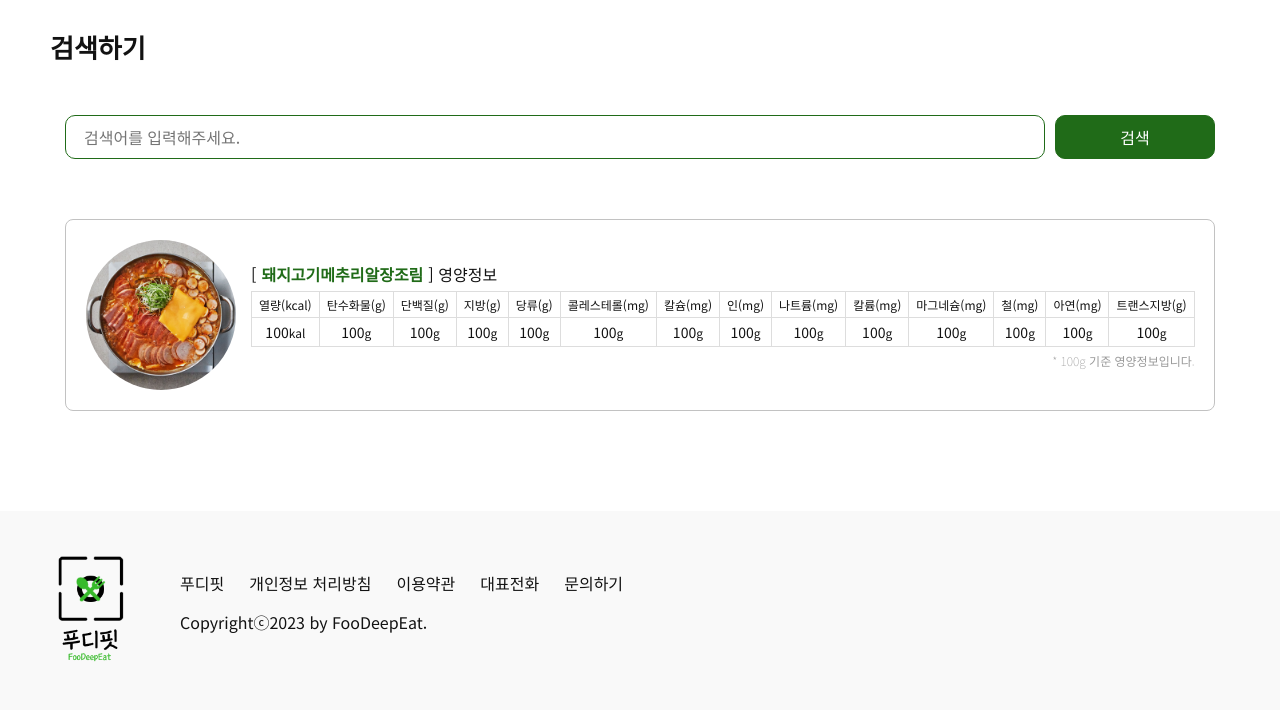
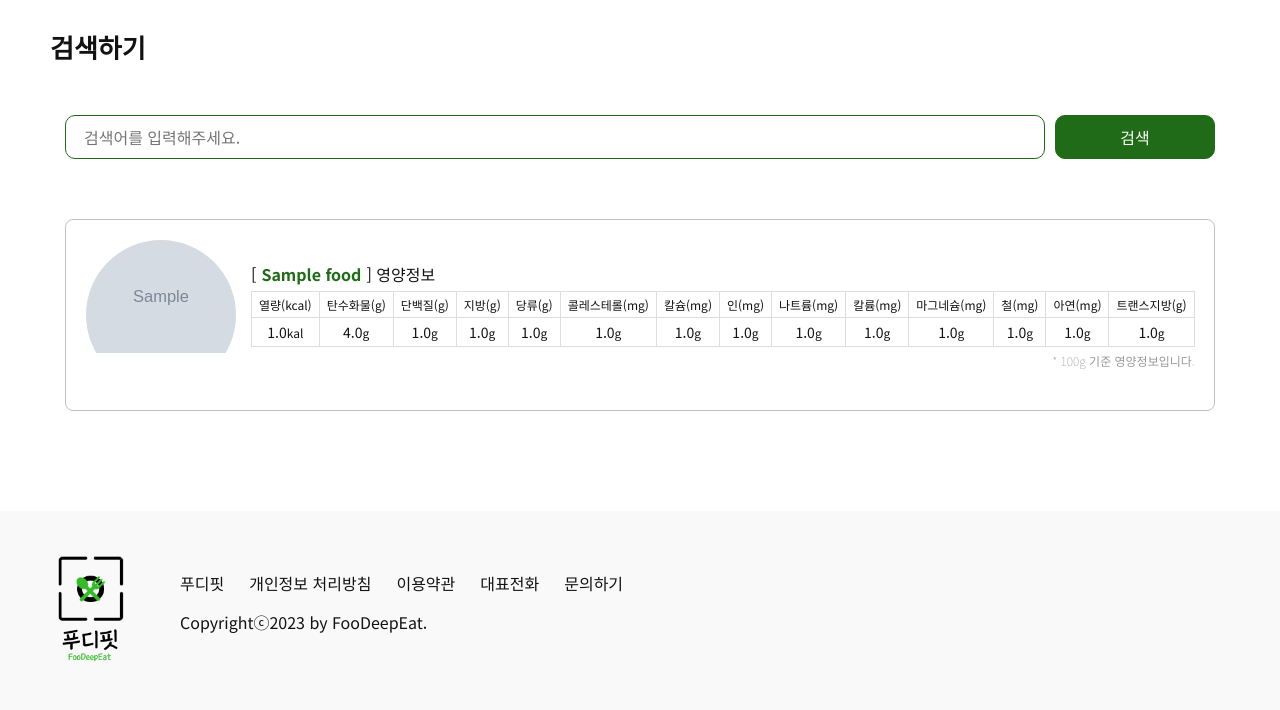
Before and after one commit to FooDeepEat/FooDeepEat, a Django app: page /search/ in a window 1280 px wide. Shown: the part 74-784 px from the top of the page. Run offline with Django 4.2, Linux system fonts and the light colour scheme; tables that the repository leaves empty hold one stand-in row (values such as "Sample post"); grey boxes marked "Sample" are stand-in pictures.

Commit message:
음식 검색 기능 구현

```diff
--- a/calorie/models.py
+++ b/calorie/models.py
@@ -9,7 +9,18 @@ class Food(models.Model):
     carbohydrate = models.FloatField(null=True, blank=True, default=None)
     protein = models.FloatField(null=True, blank=True, default=None)
     fat = models.FloatField(null=True, blank=True, default=None)
+    sugar = models.FloatField(null=True, blank=True, default=None)
+    cholesterol = models.FloatField(null=True, blank=True, default=None)
+    calcium = models.FloatField(null=True, blank=True, default=None)
+    phosphorus = models.FloatField(null=True, blank=True, default=None)
+    sodium = models.FloatField(null=True, blank=True, default=None)
+    potassium = models.FloatField(null=True, blank=True, default=None)
+    magnesium = models.FloatField(null=True, blank=True, default=None)
+    iron = models.FloatField(null=True, blank=True, default=None)
+    zinc = models.FloatField(null=True, blank=True, default=None)
+    trans_fat = models.FloatField(null=True, blank=True, default=None)
     created_at = models.DateField(auto_now_add=True)
+
 
     def __str__(self):
         return f"{self.name}"
--- a/calorie/templates/search.html
+++ b/calorie/templates/search.html
@@ -19,24 +19,27 @@
 <div class="wrap">
 	<h2 class="headtxt">검색하기</h2>
 
-	{% comment %} <form method="POST" enctype="multipart/form-data" action="/service/?form=userfood"> {% endcomment %}
-	<form method="POST">
+	<form method="GET">
 		<div class="search_box">
 			<span class="search_input">
-				<input type="text" placeholder="검색어를 입력해주세요."/>
+				<input type="text" name="food" placeholder="검색어를 입력해주세요."/>
 			</span>
 			<button class="search_btn">검색</button>
 		</div>
-	</from>
+	</form>
 
 	<div class="nutri_info_cont">
 		<ul>
+			{% for food in foods %}
 				<li class="nutri_info_li">
 					{% comment %} <a href="#none" class="close_btn">닫기</a> {% endcomment %}
-				{% comment %} <span class="thum_img"><img src="{{ food_img.food_img.url }}" alt=""/></span> {% endcomment %}
-				<span class="nutri_thum_img"><img src="/static/image/부대찌개.jpg" alt=""/></span>
+					{% with food.images.all|random as image %}
+	                    {% if image %}
+	                        <span class="nutri_thum_img"><img src="{{ image.food_img.url }}" alt="{{ food.name }}"/></span>
+	                    {% endif %}
+                    {% endwith %}
 					<div class="nutri_info">
-					<p class="nutri_txt">[<span class="nutri_food_name">돼지고기메추리알장조림</span>] 영양정보</p>
+						<p class="nutri_txt">[<span class="nutri_food_name">{{ food.name }}</span>] 영양정보</p>
 						<table class="nutri_info_table">
 							<thead>
 								<tr>
@@ -58,26 +61,27 @@
 							</thead>
 							<tbody>
 								<tr>
-								<td><span class="num">100</span>kal</td>
-								<td><span class="num">100</span>g</td>
-								<td><span class="num">100</span>g</td>
-								<td><span class="num">100</span>g</td>
-								<td><span class="num">100</span>g</td>
-								<td><span class="num">100</span>g</td>
-								<td><span class="num">100</span>g</td>
-								<td><span class="num">100</span>g</td>
-								<td><span class="num">100</span>g</td>
-								<td><span class="num">100</span>g</td>
-								<td><span class="num">100</span>g</td>
-								<td><span class="num">100</span>g</td>
-								<td><span class="num">100</span>g</td>
-								<td><span class="num">100</span>g</td>
+									<td><span class="num">{{ food.energy }}</span>kal</td>
+									<td><span class="num">{{ food.carbohydrate }}</span>g</td>
+									<td><span class="num">{{ food.protein }}</span>g</td>
+									<td><span class="num">{{ food.fat }}</span>g</td>
+									<td><span class="num">{{ food.sugar }}</span>g</td>
+									<td><span class="num">{{ food.cholesterol }}</span>g</td>
+									<td><span class="num">{{ food.calcium }}</span>g</td>
+									<td><span class="num">{{ food.phosphorus }}</span>g</td>
+									<td><span class="num">{{ food.sodium }}</span>g</td>
+									<td><span class="num">{{ food.potassium }}</span>g</td>
+									<td><span class="num">{{ food.magnesium }}</span>g</td>
+									<td><span class="num">{{ food.iron }}</span>g</td>
+									<td><span class="num">{{ food.zinc }}</span>g</td>
+									<td><span class="num">{{ food.trans_fat }}</span>g</td>
 								</tr>
 							</tbody>
 						</table>
 						<p class="mini_r">* 100g 기준 영양정보입니다.</p>
 					</div>
 				</li>
+			{% endfor %}
 		</ul>
 	</div>
 </div>
--- a/calorie/views.py
+++ b/calorie/views.py
@@ -73,13 +73,15 @@ def home(request):
 
 
 def search(request):
-    food_name = request.GET.get('food_name')
-    if food_name:
+    food = request.GET.get('food')
+    if food:
         # 검색어를 포함하는 음식 데이터 조회
-        foods = models.Food.objects.filter(Q(name__icontains=food_name) | Q(description__icontains=food_name))
+        foods = models.Food.objects.filter(name__icontains=food).order_by('name').prefetch_related('images')
+        print(foods)
     else:
-        foods = models.Food.objects.none()
-    return render(request, "search.html", {"food_name": food_name, "foods": foods})
+        foods = models.Food.objects.all().order_by('name').prefetch_related('images')
+
+    return render(request, "search.html", {"foods": foods})
 
 
 def introduce(request):
```
Lines whose indentation alone changed are shown as unchanged.
